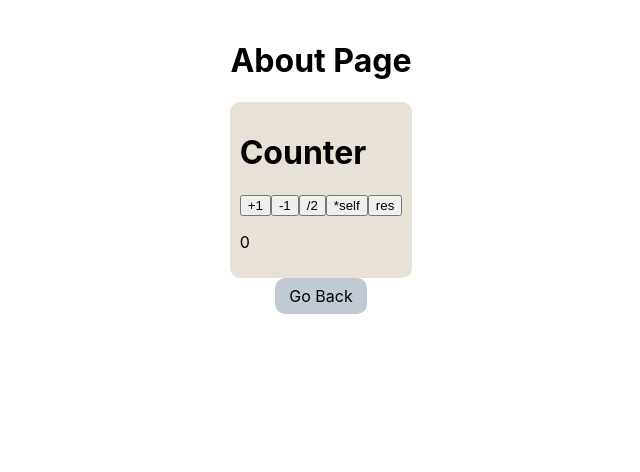
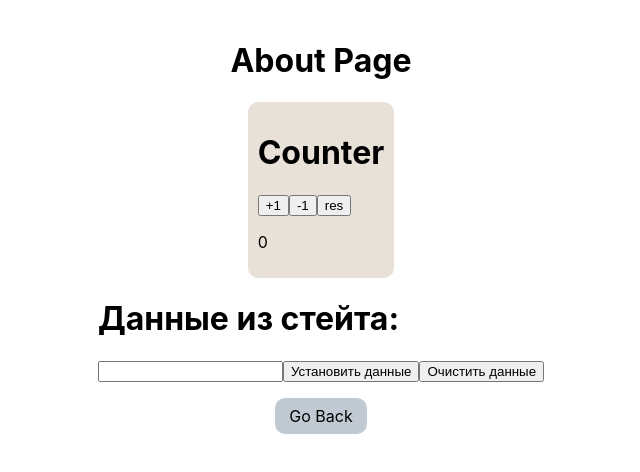
Before and after one commit to VladyslavMutovchy/react_practice_ts, a React (Create React App) app: page /about in a window 1280 px wide. Shown: the top 472 px of the page, without its empty margins (319-959 px from the left). Built offline with nearby package versions, Linux system fonts and the light colour scheme.

Commit message:
pamagiti

```diff
--- /dev/null
+++ b/src/actions/actionAbout.ts
@@ -0,0 +1,30 @@
+// actions/actionAbout.ts
+
+import { Dispatch } from 'redux';
+
+export const SET_DATA = 'SET_DATA';
+export const CLEAR_DATA = 'CLEAR_DATA';
+
+interface SetDataAction {
+  type: typeof SET_DATA;
+  payload: string;
+}
+
+interface ClearDataAction {
+  type: typeof CLEAR_DATA;
+}
+
+export const setData = (data: string) => (dispatch: Dispatch<SetDataAction>) => {
+  dispatch({
+    type: SET_DATA,
+    payload: data,
+  });
+};
+
+export const clearData = () => (dispatch: Dispatch<ClearDataAction>) => {
+  dispatch({
+    type: CLEAR_DATA,
+  });
+};
+
+export type DataActionTypes = SetDataAction | ClearDataAction;
--- a/src/components/Counter/Counter.tsx
+++ b/src/components/Counter/Counter.tsx
@@ -10,8 +10,6 @@ const Counter: React.FC = () => {
       <h1>Counter</h1>
       <button onClick={() => setIncrement(increment + 1)}>+1</button>
       <button onClick={() => setIncrement(increment - 1)}>-1</button>
-      <button onClick={() => setIncrement(increment / 2)}>/2</button>
-      <button onClick={() => setIncrement(increment * increment)}>*self</button>
       <button onClick={() => setIncrement(0)}>res</button>
       <p>{increment}</p>
     </div>
--- /dev/null
+++ b/src/components/TestComponent/TestComponent.module.css
@@ -0,0 +1,5 @@
+.wrapper {
+    background-color: #e8e1d8;
+    padding: 10px;
+    border-radius: 10px ;
+}
--- /dev/null
+++ b/src/components/TestComponent/TestComponent.tsx
@@ -0,0 +1,54 @@
+// TestComponent/TestComponent.tsx
+
+import React, { useState } from 'react';
+import { connect } from 'react-redux'; // Импорт connect
+import { setData, clearData } from '../../actions/actionAbout';
+import { RootState } from '../../store/store';
+
+interface TestComponentProps {
+  setData: (data: string) => void;
+  clearData: () => void;
+  data: string | null;
+}
+
+const TestComponent: React.FC<TestComponentProps> = ({
+  setData,
+  clearData,
+  data,
+}) => {
+  const [text, setText] = useState<string>('');
+
+  const handleSetData = () => {
+    setData(text);
+  };
+
+  const handleClearData = () => {
+    clearData();
+    setText('');
+  };
+
+  return (
+    <div>
+      <h1>Данные из стейта: {data}</h1>
+      <input
+        value={text}
+        onChange={(e) => setText(e.target.value)}
+      />
+      <button onClick={handleSetData}>Установить данные</button>
+      <button onClick={handleClearData}>Очистить данные</button>
+      <p>{text}</p>
+      <p>{data}</p>
+    </div>
+  );
+};
+
+const mapStateToProps = (state: RootState) => ({
+  data: state.data.data || null,
+});
+
+const mapDispatchToProps = {
+  setData,
+  clearData,
+};
+
+export default connect(mapStateToProps, mapDispatchToProps)(TestComponent);
--- a/src/pages/About/About.tsx
+++ b/src/pages/About/About.tsx
@@ -1,7 +1,10 @@
+// pages/About.tsx
+
 import React from 'react';
 import GoBackBtn from '../../components/GoBackBtn/GoBackBtn';
 import Counter from '../../components/Counter/Counter';
 import styles from './About.module.css'
+import TestComponent from '../../components/TestComponent/TestComponent';
 
 
 const About: React.FC = () => {
@@ -9,6 +12,7 @@ const About: React.FC = () => {
     <div className={styles.wrapper}>
       <h1>About Page</h1>
       <Counter/>
+      <TestComponent/>
       <GoBackBtn/>
     </div>
   );
--- a/src/store/store.ts
+++ b/src/store/store.ts
@@ -1,13 +1,15 @@
+// store/store.ts
 import { configureStore } from '@reduxjs/toolkit';
-import { useDispatch } from 'react-redux';
+import storeAbout from './storeAbout';
 
-// Пример простого слайса для редукса
 const store = configureStore({
   reducer: {
-    // Добавь свои редьюсеры здесь
+    data: storeAbout,
   },
+  // Можно добавить middleware, если это необходимо
 });
 
+export type RootState = ReturnType<typeof store.getState>;
 export type AppDispatch = typeof store.dispatch;
-export const useAppDispatch: () => AppDispatch = useDispatch;
+
 export default store;
--- /dev/null
+++ b/src/store/storeAbout.ts
@@ -0,0 +1,27 @@
+// store/storeAbout.ts
+
+import { createSlice, PayloadAction } from '@reduxjs/toolkit';
+
+interface DataState {
+  data: string | null;
+}
+
+const initialState: DataState = {
+  data: null,
+};
+
+const storeAboutSlice = createSlice({
+  name: 'storeAbout',
+  initialState,
+  reducers: {
+    setData(state, action: PayloadAction<string>) {
+      state.data = action.payload;
+    },
+    clearData(state) {
+      state.data = null;
+    },
+  },
+});
+
+export const { setData, clearData } = storeAboutSlice.actions;
+export default storeAboutSlice.reducer;
```
